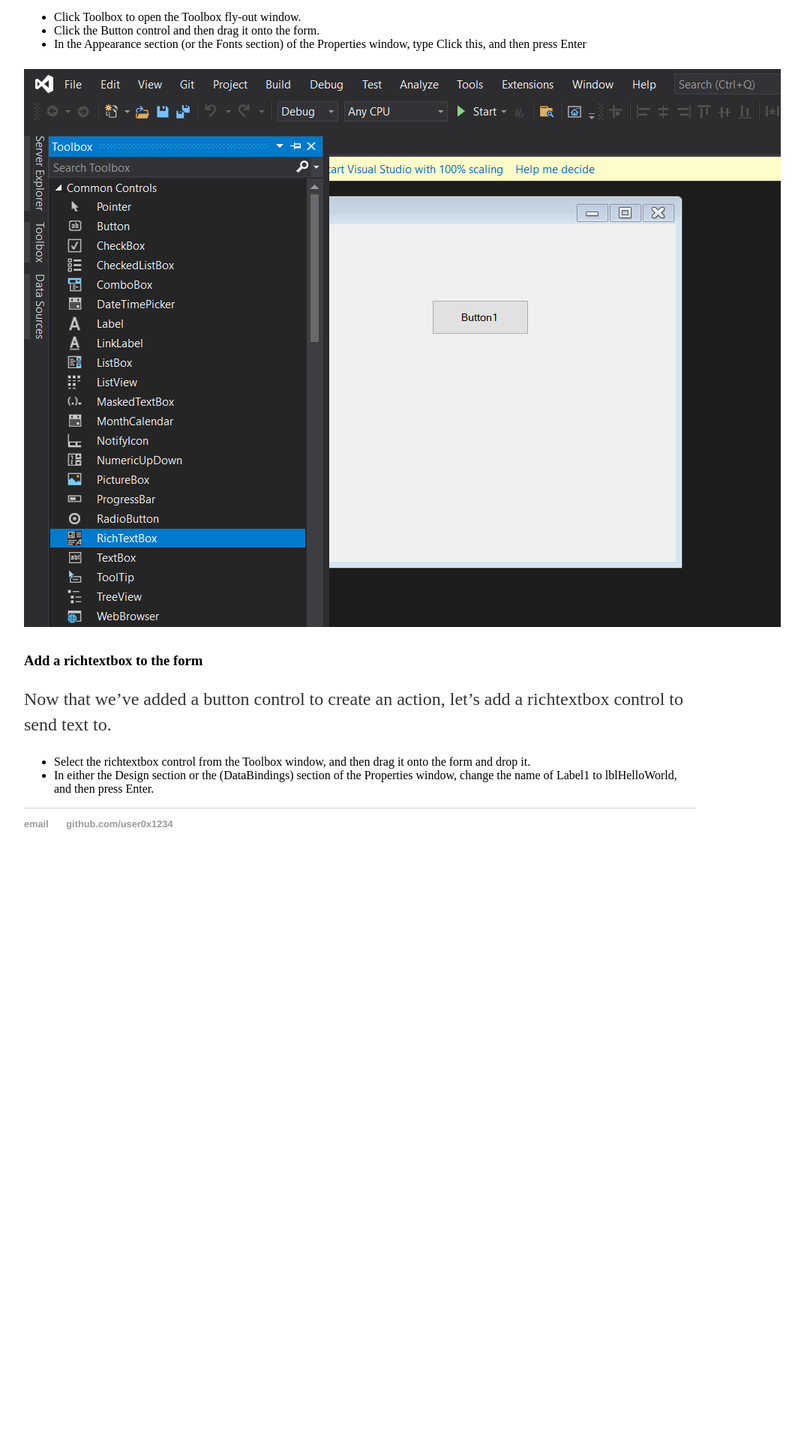
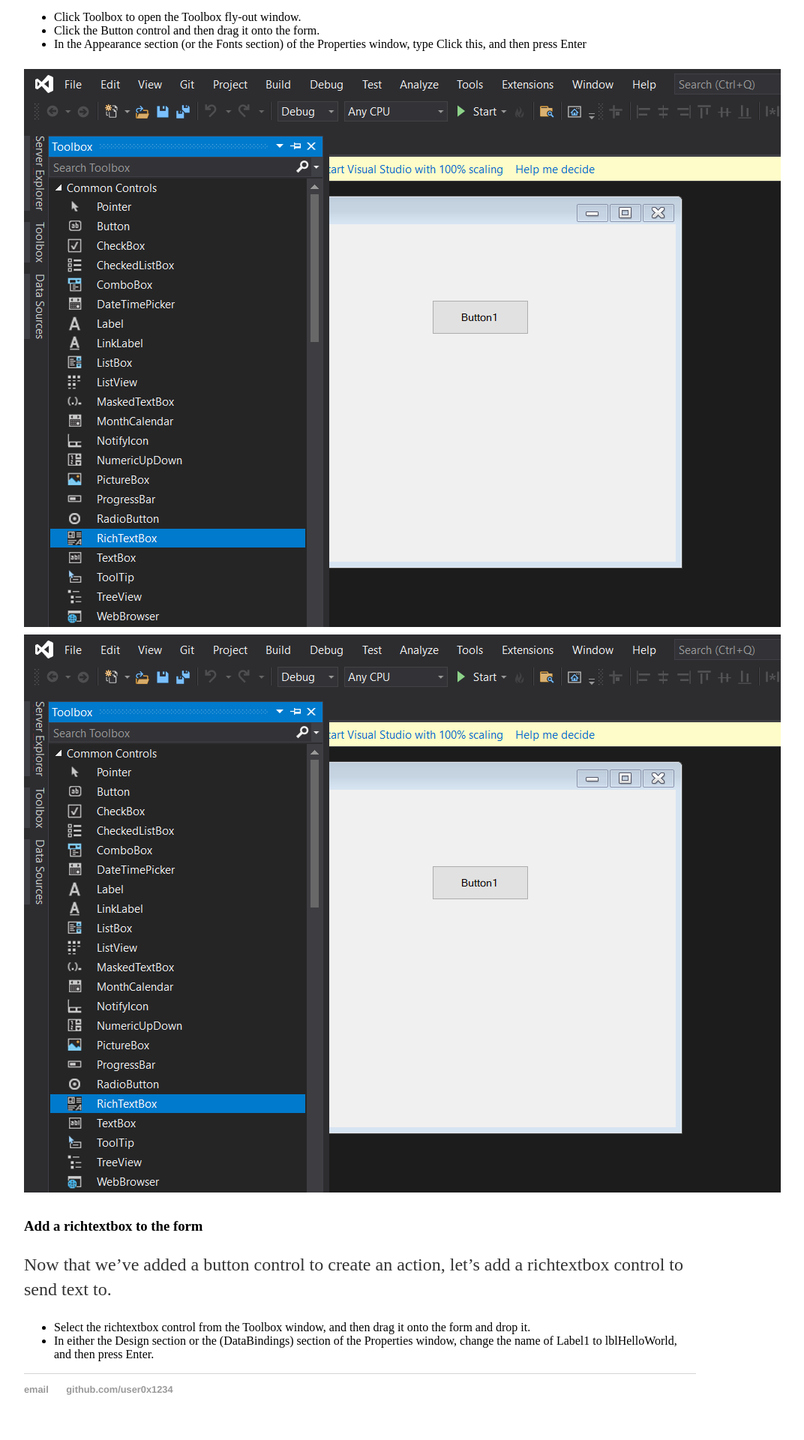
Before and after one commit to user0x1234/user0x1234.github.io, a Jekyll site: the page built from _posts/2021-09-25-HomeWork1.md, in a window 1280 px wide. Shown: the part 2564-4484 px from the top of the page at 75% size, without its empty margins (160-1232 px from the left). Built offline with Jekyll 4.4.1, drawn with Linux system fonts in a browser that asks for light colours; before the commit the page ends 3730 px from its top, so only the background shows below that.

Commit message:
Update 2021-09-25-HomeWork1.md

```diff
--- a/_posts/2021-09-25-HomeWork1.md
+++ b/_posts/2021-09-25-HomeWork1.md
@@ -53,6 +53,7 @@
 -  Click the Button control and then drag it onto the form.
 -  In the Appearance section (or the Fonts section) of the Properties window, type Click this, and then press Enter
 
+![My helpful screenshot](/assets/button.PNG)
 ![]({{"../images/button.PNG" | absolute_url}})
 
 ### Add a richtextbox to the form
```
